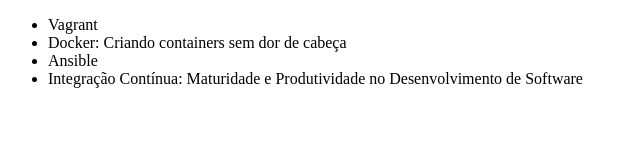
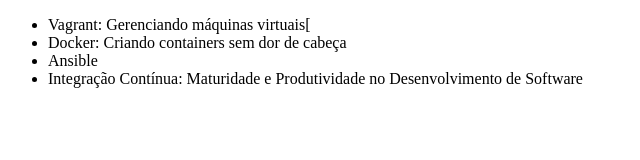
Before and after one commit to EllenGB/alura-git, a plain HTML site: page index.html in a window 1280 px wide. Shown: the whole page, without its empty margins (0-640 px from the left). Drawn offline with Linux system fonts and the light colour scheme.

Commit message:
Corrigindo curso de Vegrant

```diff
--- a/index.html
+++ b/index.html
@@ -6,7 +6,7 @@
 </head>
 <body>
     <ul>
-        <li>Vagrant</li>
+        <li>Vagrant: Gerenciando máquinas virtuais[</li>
         <li>Docker: Criando containers sem dor de cabeça</li>
         <li>Ansible</li>
         <li>Integração Contínua: Maturidade e Produtividade no Desenvolvimento de Software</li>
```
